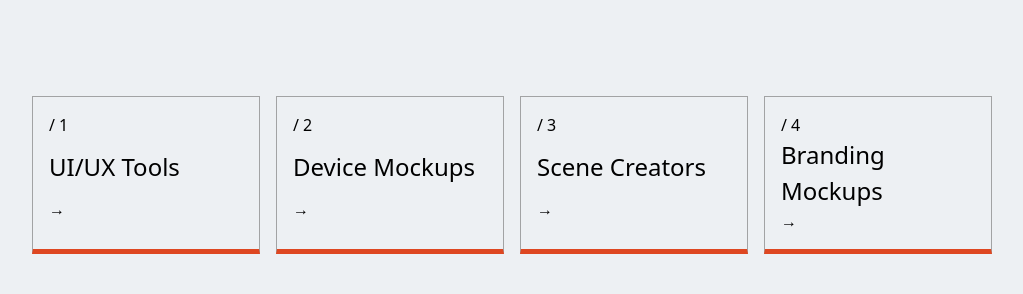
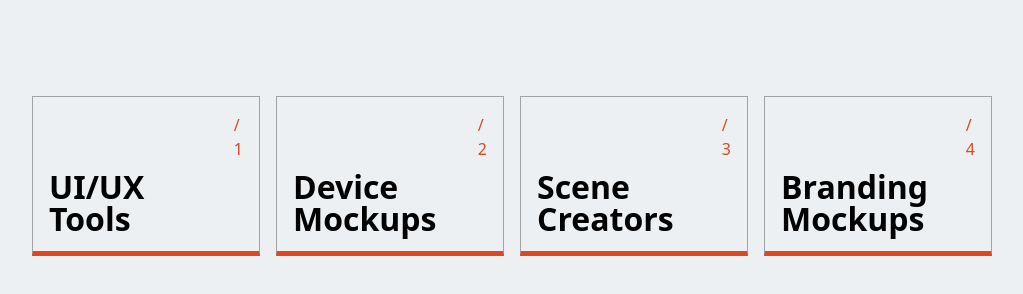
Before and after one commit to Annie-Huang/dribble-to-life, a website: page index.html in a window 1280 px wide. Shown: the whole page, without its empty margins (128-1151 px from the left). Drawn offline with Linux system fonts and the light colour scheme.

Commit message:
!!! Simple way of making 1 word in each line and then push the text to the bottom or right through margin-xxx: auto

```diff
--- a/scss/components/_fancy-cards.scss
+++ b/scss/components/_fancy-cards.scss
@@ -13,8 +13,24 @@
   display: grid;
   border: 1px solid var(--clr-neutral-400);
   border-bottom: 5px solid var(--clr-primary);
+  aspect-ratio: 1 / 0.7;
 
-  img {
+  &__number {
+    color: var(--clr-primary);
+    width: min-content;
+    margin-left: auto;
+  }
+
+  &__title {
+    font-size: 2rem;
+    font-weight: 600;
+    line-height: 1;
+    width: min-content;
+    margin-top: auto;
+  }
+
+  img,
+  &__arrow {
     display: none;
   }
 }
```
Also changed, not shown: main.css, 1 other file.
